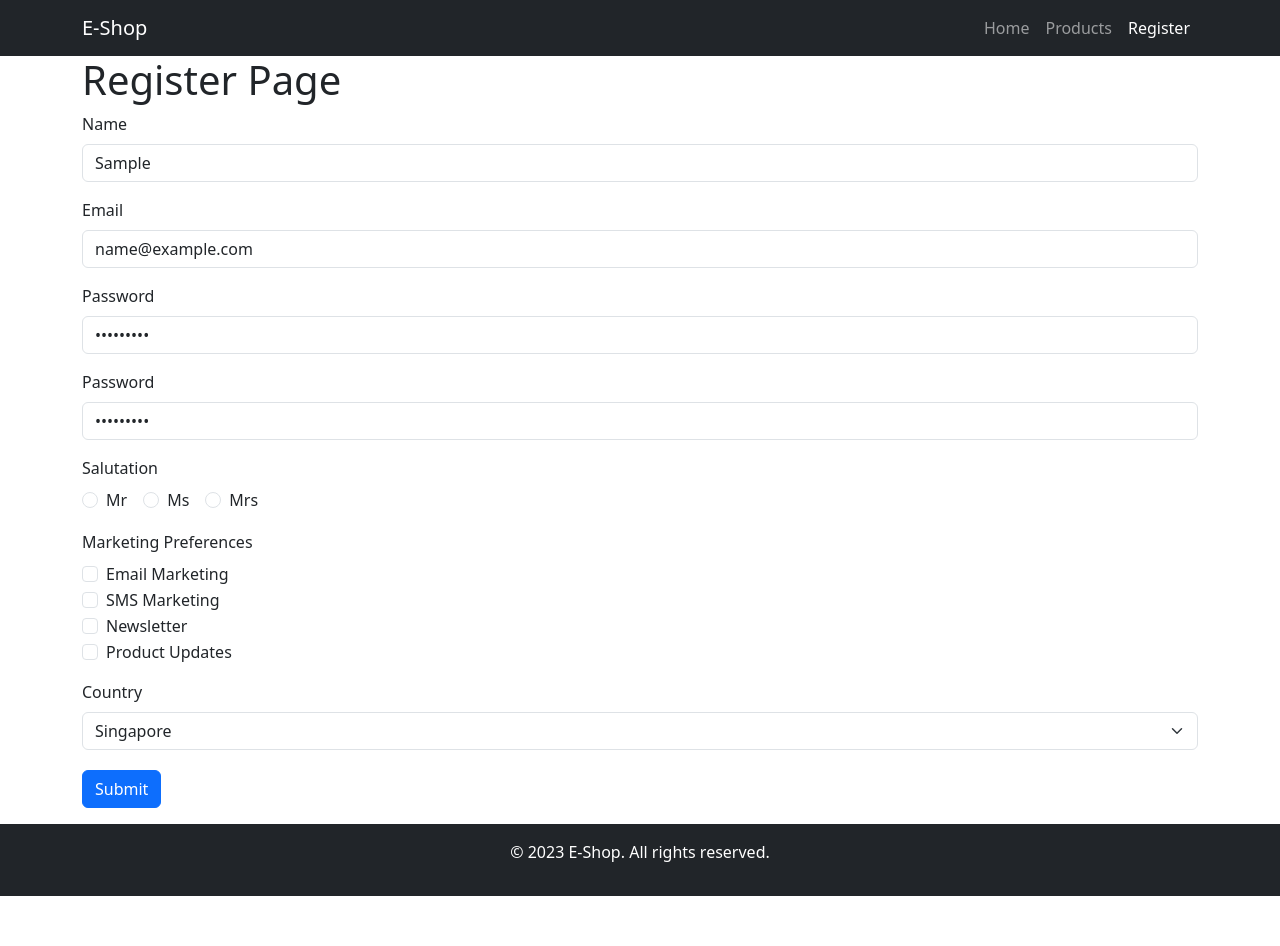
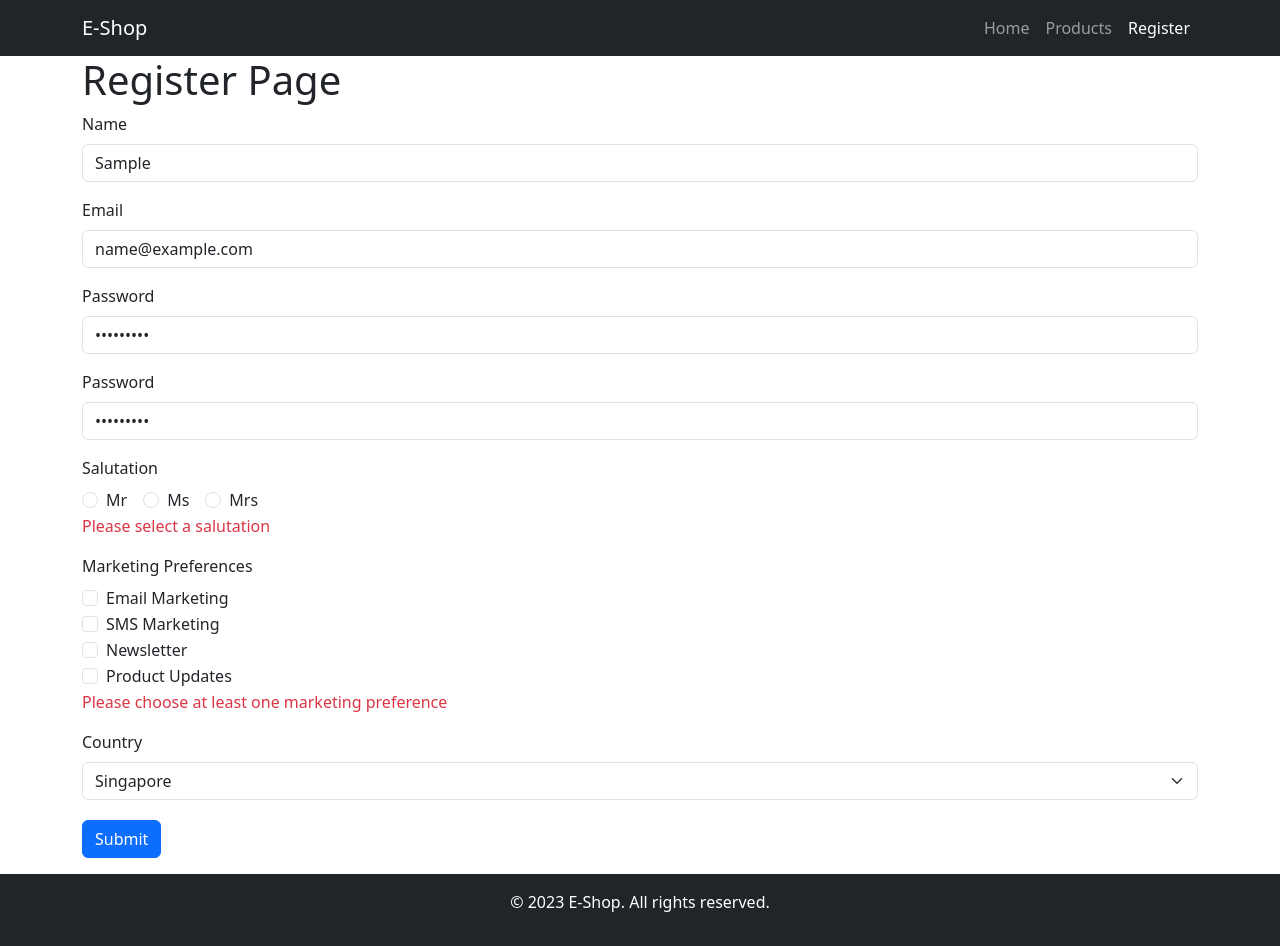
Before and after one commit to trentglobal-sg/8103-ecommerce-frontend, a React (Vite) app: page /register in a window 1280 px wide. Both pictures are taken after typing "Sample", "name@example.com", "Sample123", "Sample123" into the empty fields and a click on the input 121 px from the left and 789 px from the top of the page. Before the commit the page ends 896 px from the top, so only its background shows below. Built offline with nearby package versions, Linux system fonts and the light colour scheme.

Commit message:
added validation

```diff
--- a/package.json
+++ b/package.json
@@ -14,7 +14,8 @@
     "formik": "^2.4.9",
     "react": "^19.2.0",
     "react-dom": "^19.2.0",
-    "wouter": "^3.9.0"
+    "wouter": "^3.9.0",
+    "yup": "^1.7.1"
   },
   "devDependencies": {
     "@eslint/js": "^9.39.1",
--- a/src/RegisterPage.jsx
+++ b/src/RegisterPage.jsx
@@ -1,6 +1,22 @@
-import { Formik, Field, Form } from 'formik'
+import { Formik, Field, Form, ErrorMessage } from 'formik'
 import { useEffect, useState } from 'react';
 import axios from 'axios';
+import * as Yup from 'yup';
+
+const validationSchema = Yup.object({
+    name: Yup.string().required("Name is required"),
+    email: Yup.string().email("The email address is invalid").required("Please enter your email"),
+    password: Yup.string().min(8, "Password must be at least 8 characters")
+        .required("A password is required"),
+    confirmPassword: Yup.string().required("Please re-enter your password")
+        .oneOf(
+            [Yup.ref('password'), null], "Passwords must match"
+        ),
+    salutation: Yup.string().required("Please select a salutation"),
+    country: Yup.string().required('Country is required'),
+    marketingPreferences: Yup.array()
+        .min(1, "Please choose at least one marketing preference")
+})
 
 export default function RegisterPage() {
 
@@ -37,6 +53,7 @@ export default function RegisterPage() {
         <Formik
             initialValues={initialValues}
             onSubmit={handleSubmit}
+            validationSchema={validationSchema}
 
         >
             {
@@ -47,21 +64,38 @@ export default function RegisterPage() {
                             <div className="mb-3">
                                 <label htmlFor="name" className="form-label">Name</label>
                                 <Field type="text" className="form-control" id="name" name="name" />
+                                <ErrorMessage
+                                    name="name"
+                                    component="div"
+                                    className="text-danger" />
                             </div>
 
                             <div className="mb-3">
                                 <label htmlFor="name" className="form-label">Email</label>
                                 <Field type="text" className="form-control" id="email" name="email" />
+                                <ErrorMessage
+                                    name="email"
+                                    component="div"
+                                    className="text-danger" />
                             </div>
 
                             <div className="mb-3">
                                 <label htmlFor="name" className="form-label">Password</label>
                                 <Field type="password" className="form-control" id="password" name="password" />
+                                <ErrorMessage
+                                    name="password"
+                                    component="div"
+                                    className="text-danger" />
                             </div>
 
                             <div className="mb-3">
                                 <label htmlFor="name" className="form-label">Password</label>
                                 <Field type="password" className="form-control" id="confirmPassword" name="confirmPassword" />
+                                <ErrorMessage
+                                    name="confirmPassword"
+                                    component="div"
+                                    className="text-danger" />
+
                             </div>
 
                             <div className="mb-3">
@@ -98,6 +132,10 @@ export default function RegisterPage() {
                                         <label className="form-check-label" htmlFor="mrs">Mrs</label>
                                     </div>
                                 </div>
+                                  <ErrorMessage
+                                    name="salutation"
+                                    component="div"
+                                    className="text-danger" />
                             </div>
 
                             <div className="mb-3">
@@ -122,6 +160,10 @@ export default function RegisterPage() {
                                     )
 
                                 }
+                                  <ErrorMessage
+                                    name="marketingPreferences"
+                                    component="div"
+                                    className="text-danger" />
                             </div>
 
                             <div className="mb-3">
@@ -138,6 +180,10 @@ export default function RegisterPage() {
                                     <option value="in">Indonesia</option>
                                     <option value="th">Thailand</option>
                                 </Field>
+                                  <ErrorMessage
+                                    name="country"
+                                    component="div"
+                                    className="text-danger" />
                             </div>
 
                             <input className="btn btn-primary mt-1 mb-3" type="submit" />
```
Also changed, not shown: 1 other file (tests, documents, lock files or other folders).
